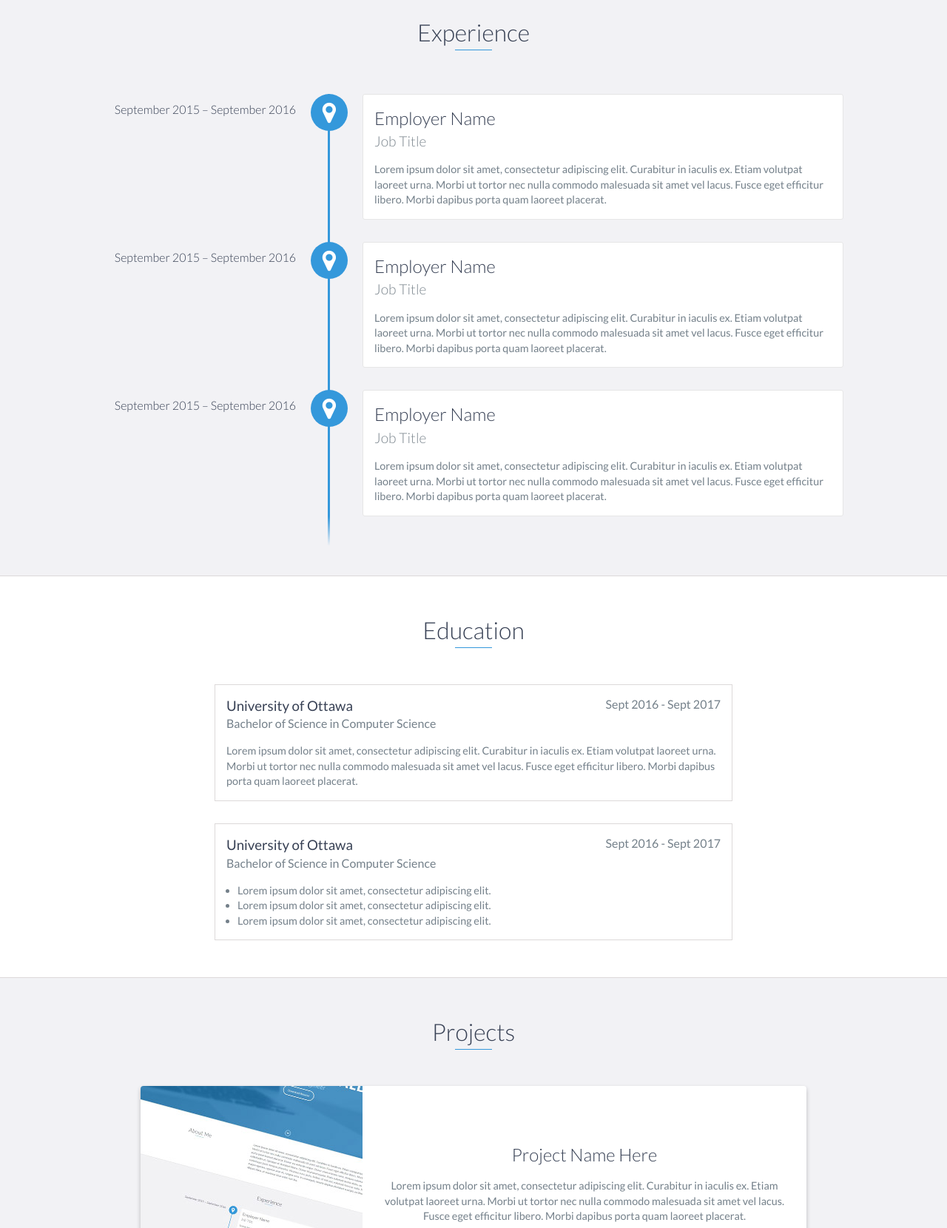
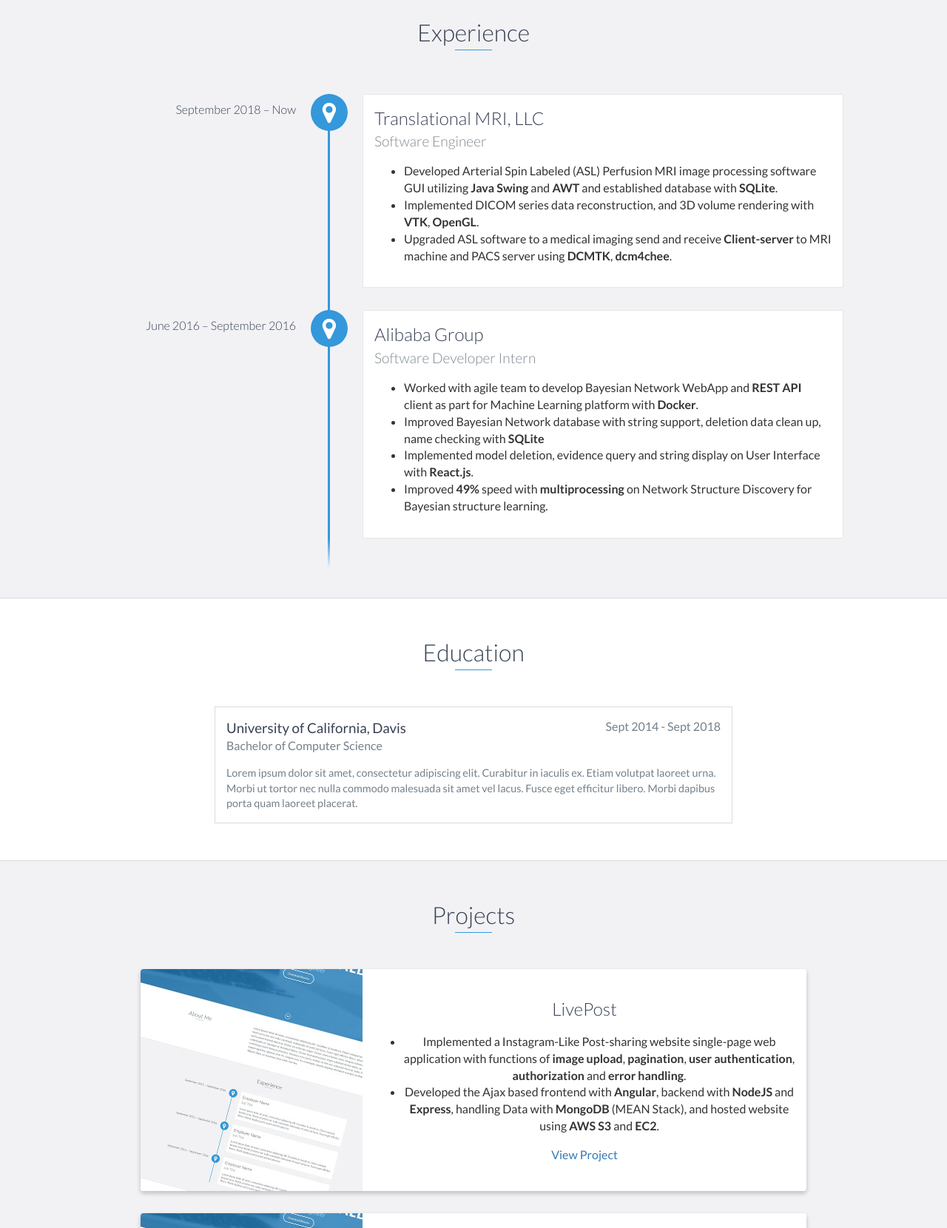
Before and after one commit to xiangzhihai/zhihai_personal_web, a website: page index.html in a window 1280 px wide. Shown: the part 1140-2800 px from the top of the page at 74% size. Drawn offline with nearby package versions, Linux system fonts and the light colour scheme.

Commit message:
basic added

```diff
--- a/index.html
+++ b/index.html
@@ -5,9 +5,9 @@
     <meta charset="utf-8">
     <meta http-equiv="X-UA-Compatible" content="IE=edge">
     <meta name="viewport" content="width=device-width, initial-scale=1">
-    <title>My Portfolio</title>
-	<link rel="shortcut icon" href="favicon.ico" type="image/x-icon">
-	<link rel="icon" href="favicon.ico" type="image/x-icon">
+    <title>Zhihai Xiang's Portfolio</title>
+    <link rel="shortcut icon" href="favicon.ico" type="image/x-icon">
+    <link rel="icon" href="favicon.ico" type="image/x-icon">
     <link href="https://fonts.googleapis.com/css?family=Lato:300,400,700,900" rel="stylesheet">
     <link rel="stylesheet" href="libs/font-awesome/css/font-awesome.min.css">
     <link href="css/bootstrap.min.css" rel="stylesheet">
@@ -48,9 +48,9 @@
 
     <div id="lead">
         <div id="lead-content">
-            <h1>Ryan Fitzgerald</h1>
+            <h1>Zhihai Xiang</h1>
             <h2>Software Engineer</h2>
-            <a href="#" class="btn-rounded-white">Download Resume</a>
+            <a href="\Resume-Zhihai Xiang.pdf" class="btn-rounded-white" target="_blank">Download Resume</a>
         </div>
         <!-- End #lead-content -->
 
@@ -73,9 +73,15 @@
                 </div>
                 <div class="col-md-8">
                     <p>
-                        Lorem ipsum dolor sit amet, consectetur adipiscing elit. Curabitur in iaculis ex. Etiam volutpat laoreet urna. Morbi ut tortor nec nulla commodo malesuada sit amet vel lacus. Fusce eget efficitur libero. Morbi dapibus porta quam laoreet placerat. Donec
-                        eu vehicula neque. Donec viverra lorem nunc, tempus euismod eros sollicitudin ut. Quisque et tincidunt libero. Donec id pharetra justo. Proin euismod lacinia dolor, eu scelerisque justo tempus pharetra. Vivamus nunc justo, finibus
-                        ut nisl sed, euismod rhoncus nulla. Proin sed magna egestas, egestas ante et, congue eros. In consequat, mauris dapibus tincidunt suscipit, ex libero aliquet diam, at maximus risus enim non leo.
+                        Lorem ipsum dolor sit amet, consectetur adipiscing elit. Curabitur in iaculis ex. Etiam volutpat
+                        laoreet urna. Morbi ut tortor nec nulla commodo malesuada sit amet vel lacus. Fusce eget
+                        efficitur libero. Morbi dapibus porta quam laoreet placerat. Donec
+                        eu vehicula neque. Donec viverra lorem nunc, tempus euismod eros sollicitudin ut. Quisque et
+                        tincidunt libero. Donec id pharetra justo. Proin euismod lacinia dolor, eu scelerisque justo
+                        tempus pharetra. Vivamus nunc justo, finibus
+                        ut nisl sed, euismod rhoncus nulla. Proin sed magna egestas, egestas ante et, congue eros. In
+                        consequat, mauris dapibus tincidunt suscipit, ex libero aliquet diam, at maximus risus enim non
+                        leo.
                     </p>
                 </div>
             </div>
@@ -86,29 +92,38 @@
     <div id="experience" class="background-alt">
         <h2 class="heading">Experience</h2>
         <div id="experience-timeline">
-            <div data-date="September 2015 – September 2016">
-                <h3>Employer Name</h3>
-                <h4>Job Title</h4>
+            <div data-date="September 2018 – Now">
+                <h3>Translational MRI, LLC</h3>
+                <h4>Software Engineer</h4>
                 <p>
-                    Lorem ipsum dolor sit amet, consectetur adipiscing elit. Curabitur in iaculis ex. Etiam volutpat laoreet urna. Morbi ut tortor nec nulla commodo malesuada sit amet vel lacus. Fusce eget efficitur libero. Morbi dapibus porta quam laoreet placerat.
+                <ul>
+                    <li>Developed Arterial Spin Labeled (ASL) Perfusion MRI image processing software GUI utilizing
+                        <b>Java Swing</b> and <b>AWT</b> and established database with <b>SQLite</b>.</li>
+                    <li>Implemented DICOM series data reconstruction, and 3D volume rendering with <b>VTK</b>,
+                        <b>OpenGL</b>.</li>
+                    <li>Upgraded ASL software to a medical imaging send and receive <b>Client-server</b> to MRI machine
+                        and PACS server using <b>DCMTK</b>, <b>dcm4chee</b>.</li>
+                </ul>
                 </p>
             </div>
 
-            <div data-date="September 2015 – September 2016">
-                <h3>Employer Name</h3>
-                <h4>Job Title</h4>
+            <div data-date="June 2016 – September 2016">
+                <h3>Alibaba Group</h3>
+                <h4>Software Developer Intern</h4>
                 <p>
-                    Lorem ipsum dolor sit amet, consectetur adipiscing elit. Curabitur in iaculis ex. Etiam volutpat laoreet urna. Morbi ut tortor nec nulla commodo malesuada sit amet vel lacus. Fusce eget efficitur libero. Morbi dapibus porta quam laoreet placerat.
+                <ul>
+                    <li>Worked with agile team to develop Bayesian Network WebApp and <b>REST API</b> client as part for
+                        Machine Learning platform with <b>Docker</b>.</li>
+                    <li>Improved Bayesian Network database with string support, deletion data clean up, name checking
+                        with <b>SQLite</b></li>
+                    <li>Implemented model deletion, evidence query and string display on User Interface with
+                        <b>React.js</b>.</li>
+                    <li>Improved <b>49%</b> speed with <b>multiprocessing</b> on Network Structure Discovery for
+                        Bayesian structure learning.</li>
+                </ul>
                 </p>
             </div>
 
-            <div data-date="September 2015 – September 2016">
-                <h3>Employer Name</h3>
-                <h4>Job Title</h4>
-                <p>
-                    Lorem ipsum dolor sit amet, consectetur adipiscing elit. Curabitur in iaculis ex. Etiam volutpat laoreet urna. Morbi ut tortor nec nulla commodo malesuada sit amet vel lacus. Fusce eget efficitur libero. Morbi dapibus porta quam laoreet placerat.
-                </p>
-            </div>
         </div>
     </div>
     <!-- End #experience -->
@@ -116,30 +131,14 @@
     <div id="education">
         <h2 class="heading">Education</h2>
         <div class="education-block">
-            <h3>University of Ottawa</h3>
-            <span class="education-date">Sept 2016 - Sept 2017</span>
-            <h4>Bachelor of Science in Computer Science</h4>
+            <h3>University of California, Davis</h3>
+            <span class="education-date">Sept 2014 - Sept 2018</span>
+            <h4>Bachelor of Computer Science</h4>
             <p>
-                Lorem ipsum dolor sit amet, consectetur adipiscing elit. Curabitur in iaculis ex. Etiam volutpat laoreet urna. Morbi ut tortor nec nulla commodo malesuada sit amet vel lacus. Fusce eget efficitur libero. Morbi dapibus porta quam laoreet placerat.
+                Lorem ipsum dolor sit amet, consectetur adipiscing elit. Curabitur in iaculis ex. Etiam volutpat laoreet
+                urna. Morbi ut tortor nec nulla commodo malesuada sit amet vel lacus. Fusce eget efficitur libero. Morbi
+                dapibus porta quam laoreet placerat.
             </p>
-        </div>
-        <!-- End .education-block -->
-
-        <div class="education-block">
-            <h3>University of Ottawa</h3>
-            <span class="education-date">Sept 2016 - Sept 2017</span>
-            <h4>Bachelor of Science in Computer Science</h4>
-            <ul>
-                <li>
-                    Lorem ipsum dolor sit amet, consectetur adipiscing elit.
-                </li>
-                <li>
-                    Lorem ipsum dolor sit amet, consectetur adipiscing elit.
-                </li>
-                <li>
-                    Lorem ipsum dolor sit amet, consectetur adipiscing elit.
-                </li>
-            </ul>
         </div>
         <!-- End .education-block -->
     </div>
@@ -155,11 +154,19 @@
                     </div>
                     <!-- End .project-image -->
                     <div class="project-info">
-                        <h3>Project Name Here</h3>
+                        <h3>LivePost</h3>
                         <p>
-                            Lorem ipsum dolor sit amet, consectetur adipiscing elit. Curabitur in iaculis ex. Etiam volutpat laoreet urna. Morbi ut tortor nec nulla commodo malesuada sit amet vel lacus. Fusce eget efficitur libero. Morbi dapibus porta quam laoreet placerat.
+                        <ul>
+                            <li>Implemented a Instagram-Like Post-sharing website single-page web application with
+                                functions of <b>image upload</b>, <b>pagination</b>, <b>user authentication</b>,
+                                <b>authorization</b> and <b>error handling</b>.</li>
+                            <li>Developed the Ajax based frontend with <b>Angular</b>, backend with <b>NodeJS</b> and
+                                <b>Express</b>, handling Data with <b>MongoDB</b> (MEAN Stack), and hosted website using
+                                <b>AWS S3</b> and <b>EC2</b>.</li>
+                        </ul>
                         </p>
-                        <a href="#">View Project</a>
+                        <a href="http://zhihai-mean-angular-node.s3-website.us-east-2.amazonaws.com/"
+                            target="_blank">View Project</a>
                     </div>
                     <!-- End .project-info -->
                 </div>
@@ -171,11 +178,32 @@
                     </div>
                     <!-- End .project-image -->
                     <div class="project-info">
-                        <h3>Project Name Here</h3>
+                        <h3>ARBIMON Bio-acoustic analysis platform</h3>
                         <p>
-                            Lorem ipsum dolor sit amet, consectetur adipiscing elit. Curabitur in iaculis ex. Etiam volutpat laoreet urna. Morbi ut tortor nec nulla commodo malesuada sit amet vel lacus. Fusce eget efficitur libero. Morbi dapibus porta quam laoreet placerat.
+                        <ul>
+                            <li>Build interactive web service app with <b>R shiny</b> that enables users to
+                                <b>store</b>, <b>manage</b>, <b>transfer</b>, <b>browse</b>, <b>visualize</b> and
+                                <b>annotate</b> acoustic monitoring data</li>
+                            <li>Implemented ordination analysis using <b>vegan package</b> and <b></b> and visualized
+                                result with ggplot and plotly 3d surface plot.</li>
+                        </ul>
                         </p>
                         <a href="#">View Project</a>
+                    </div>
+                    <!-- End .project-info -->
+                </div>
+                <!-- End .project -->
+                <div class="project shadow-large">
+                    <div class="project-image">
+                        <img src="images/project.jpg" />
+                    </div>
+                    <!-- End .project-image -->
+                    <div class="project-info">
+                        <h3>4DdMRA Volume Rendering Application</h3>
+                        <p>
+                            Developed the program by using <b>OpenGL</b>, <b>GLSL</b> in <b>C++</b> and enhanced the performance with OpenMPI message passing by <b>70%</b> and improved existing denoising algorithm on market.
+                        </p>
+                        <a href="https://www.youtube.com/watch?v=V3pZjMUBdNg" target="_blank">View Project</a>
                     </div>
                     <!-- End .project-info -->
                 </div>
@@ -190,30 +218,27 @@
         <ul>
             <li>JavaScript</li>
             <li>Python</li>
-            <li>Ruby</li>
-            <li>Go</li>
+            <li>R</li>
+            <li>C++</li>
             <li>Node.js</li>
             <li>AngularJs</li>
-            <li>React</li>
+            <li>TypeScript</li>
             <li>Elixir</li>
             <li>Java</li>
             <li>C</li>
-            <li>C#</li>
-            <li>C++</li>
-            <li>Ruby on Rails</li>
-            <li>JavaScript</li>
-            <li>Python</li>
+            <li>HTML</li>
+            <li>SQL</li>
+            <li>NoSQL</li>
+            <li>OpenGL</li>
+            <li>WebGL</li>
             <li>Ruby</li>
-            <li>Go</li>
-            <li>Node.js</li>
-            <li>AngularJs</li>
-            <li>React</li>
-            <li>Elixir</li>
-            <li>Java</li>
-            <li>C</li>
-            <li>C#</li>
-            <li>C++</li>
-            <li>Ruby on Rails</li>
+            <li>Express</li>
+            <li>Swing</li>
+            <li>MongoDB</li>
+            <li>REST API</li>
+            <li>Webpack</li>
+            <li>Docker</li>
+            <li>AWS</li>
         </ul>
     </div>
     <!-- End #skills -->
@@ -221,7 +246,7 @@
     <div id="contact">
         <h2>Get in Touch</h2>
         <div id="contact-form">
-            <form method="POST" action="https://formspree.io/email@email.com">
+            <form method="POST" action="https://formspree.io/f/myybedln">
                 <input type="hidden" name="_subject" value="Contact request from personal website" />
                 <input type="email" name="_replyto" placeholder="Your email" required>
                 <textarea name="message" placeholder="Your message" required></textarea>
@@ -237,7 +262,7 @@
             <div class="row">
                 <div class="col-sm-5 copyright">
                     <p>
-                        Copyright &copy; 2020 YOUR NAME
+                        Copyright &copy; 2020 Zhihai Xiang
                     </p>
                 </div>
                 <div class="col-sm-2 top">
@@ -248,22 +273,28 @@
                 <div class="col-sm-5 social">
                     <ul>
                         <li>
-                            <a href="https://github.com/" target="_blank"><i class="fa fa-github" aria-hidden="true"></i></a>
+                            <a href="https://github.com/" target="_blank"><i class="fa fa-github"
+                                    aria-hidden="true"></i></a>
                         </li>
                         <li>
-                            <a href="https://stackoverflow.com/" target="_blank"><i class="fa fa-stack-overflow" aria-hidden="true"></i></a>
+                            <a href="https://stackoverflow.com/" target="_blank"><i class="fa fa-stack-overflow"
+                                    aria-hidden="true"></i></a>
                         </li>
                         <li>
-                            <a href="https://linkedin.com/" target="_blank"><i class="fa fa-linkedin" aria-hidden="true"></i></a>
+                            <a href="https://linkedin.com/" target="_blank"><i class="fa fa-linkedin"
+                                    aria-hidden="true"></i></a>
                         </li>
                         <li>
-                            <a href="https://www.facebook.com/" target="_blank"><i class="fa fa-facebook" aria-hidden="true"></i></a>
+                            <a href="https://www.facebook.com/" target="_blank"><i class="fa fa-facebook"
+                                    aria-hidden="true"></i></a>
                         </li>
                         <li>
-                            <a href="https://twitter.com/" target="_blank"><i class="fa fa-twitter" aria-hidden="true"></i></a>
+                            <a href="https://twitter.com/" target="_blank"><i class="fa fa-twitter"
+                                    aria-hidden="true"></i></a>
                         </li>
                         <li>
-                            <a href="https://plus.google.com/" target="_blank"><i class="fa fa-google-plus" aria-hidden="true"></i></a>
+                            <a href="https://plus.google.com/" target="_blank"><i class="fa fa-google-plus"
+                                    aria-hidden="true"></i></a>
                         </li>
                     </ul>
                 </div>
```
Also changed, not shown: 1 other file.
